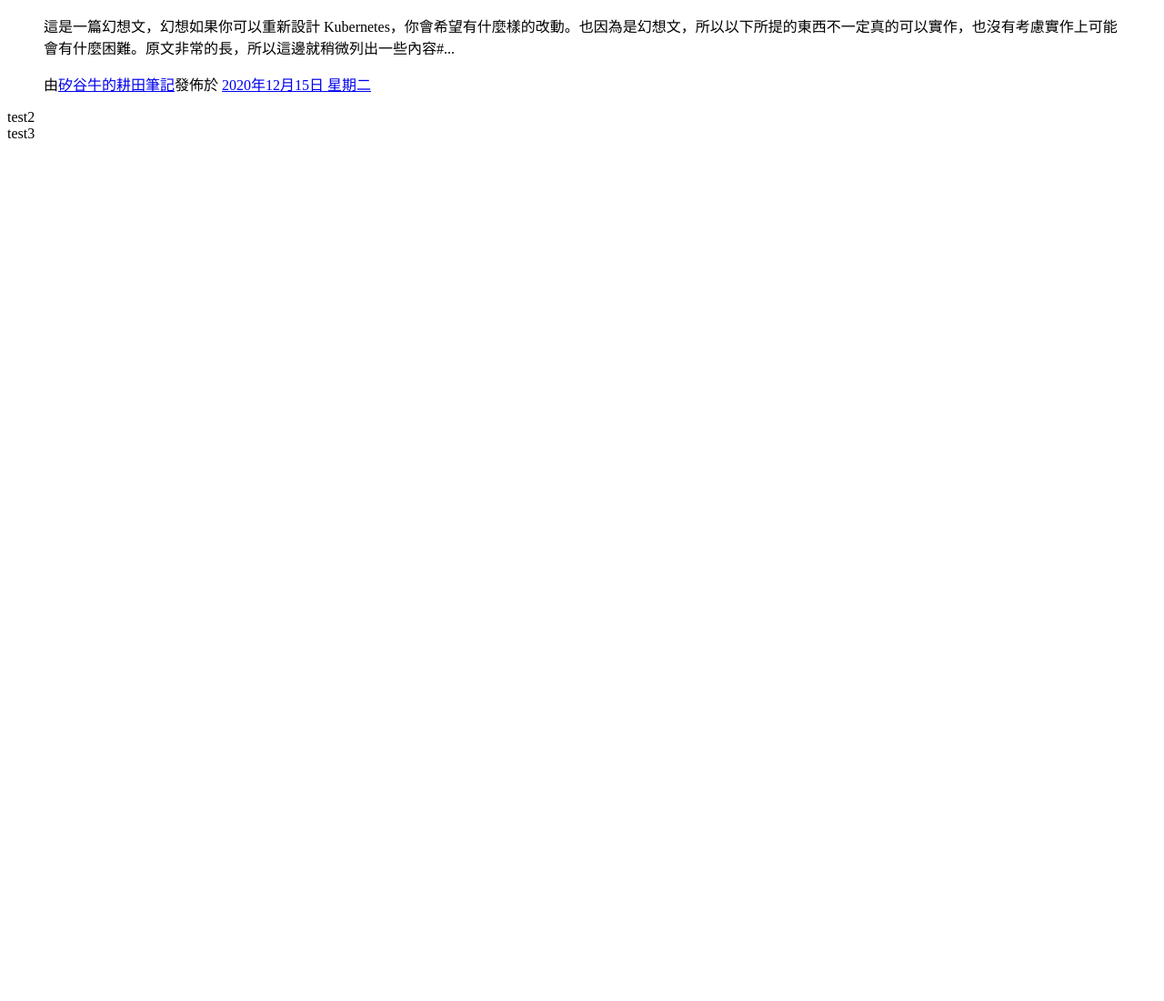
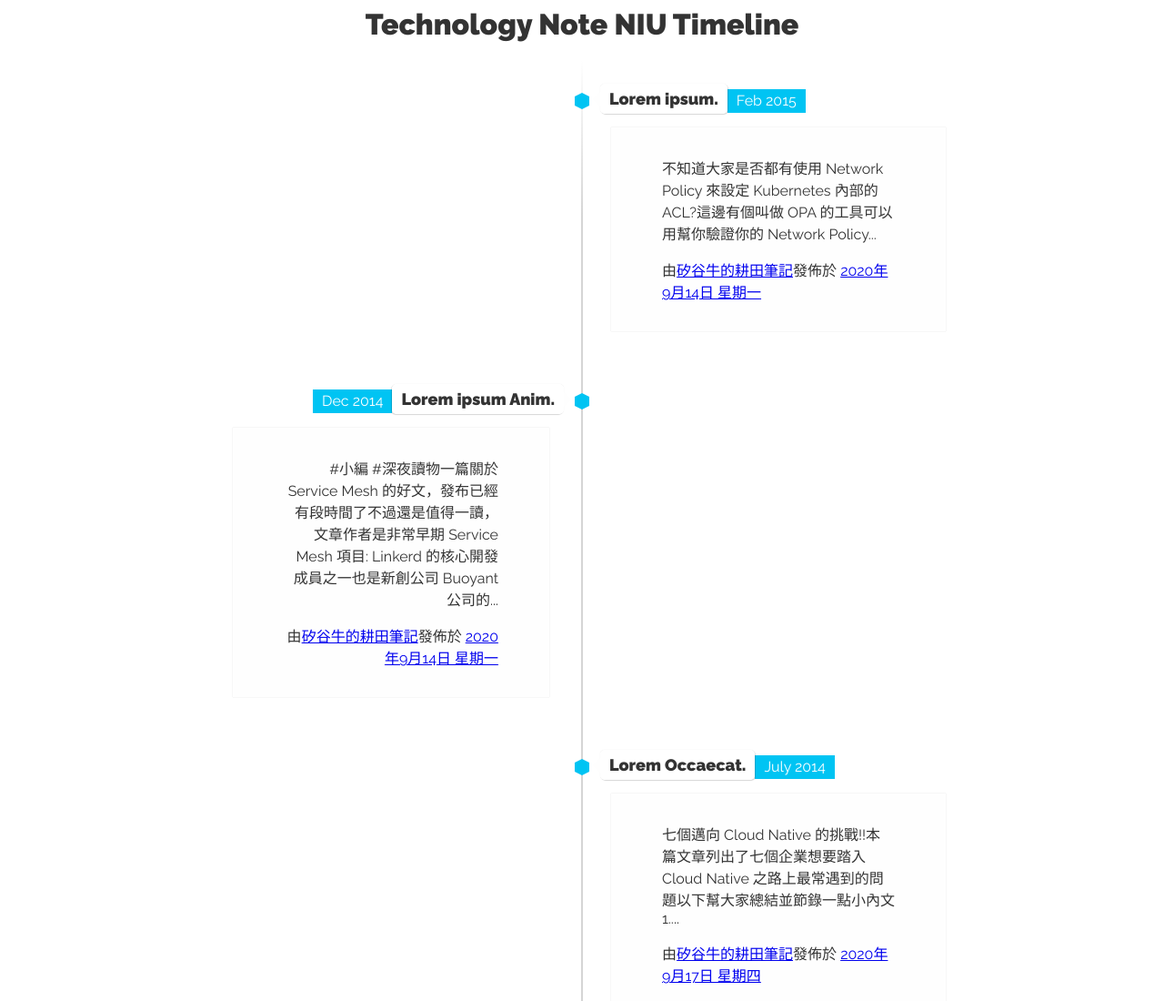
Before and after one commit to technologynoteniu/timeline, a plain HTML site: page index.html in a window 1280 px wide. Shown: the top 1100 px of the page at 91% size. Before the commit the page ends 800 px from the top, so only its background shows below. Drawn offline with Linux system fonts and the light colour scheme.

Commit message:
update index and css

```diff
--- a/index.html
+++ b/index.html
@@ -8,19 +8,88 @@
     <!-- load custom font -->
     <link rel="stylesheet" href="https://fonts.googleapis.com/css?family=Lato:300,900">
     <link href='https://fonts.googleapis.com/css?family=Josefin+Sans:300,900' rel='stylesheet' type='text/css'>
+    <link rel="stylesheet" type="text/css" href="style.css">
     <!-- load icon font -->
     <link rel="stylesheet" href="https://maxcdn.bootstrapcdn.com/font-awesome/4.7.0/css/font-awesome.min.css">
-    <script src="https://unpkg.com/infinite-scroll@3/dist/infinite-scroll.pkgd.min.js"></script>
+    <script async defer crossorigin="anonymous" src="https://connect.facebook.net/en_US/sdk.js#xfbml=1&version=v9.0&appId=1390511594581802" nonce="obQ1utDP"></script>
     <div id="fb-root"></div>
-    <script async defer crossorigin="anonymous" src="https://connect.facebook.net/zh_TW/sdk.js#xfbml=1&version=v9.0&appId=1390511594581802" nonce="scYbTJIc"></script>
 </head>
-    <body>
-        <div class="container">
-          <article class="post">
-              <div class="fb-post" data-href="https://www.facebook.com/technologynoteniu/posts/184646260036181" data-width="500" data-show-text="true"><blockquote cite="https://www.facebook.com/technologynoteniu/posts/184646260036181" class="fb-xfbml-parse-ignore"><p>這是一篇幻想文，幻想如果你可以重新設計 Kubernetes，你會希望有什麼樣的改動。也因為是幻想文，所以以下所提的東西不一定真的可以實作，也沒有考慮實作上可能會有什麼困難。原文非常的長，所以這邊就稍微列出一些內容#...</p>由<a href="https://www.facebook.com/technologynoteniu/">矽谷牛的耕田筆記</a>發佈於&nbsp;<a href="https://www.facebook.com/technologynoteniu/posts/184646260036181">2020年12月15日 星期二</a></blockquote></div>
-          </article>
-          <article class="post">test2</article>
-          <article class="post">test3</article>
-        </div>
-    </body>
+
+<header>
+    <h1>Technology Note NIU Timeline</h1>
+</header>
+
+<ul class="timeline">
+  <!-- Item 1 -->
+  <li>
+    <div class="direction-r">
+      <div class="flag-wrapper">
+        <span class="hexa"></span>
+        <span class="flag">Lorem ipsum.</span>
+        <span class="time-wrapper"><span class="time">Feb 2015</span></span>
+      </div>
+      <div class="desc"><div class="fb-post" data-href="https://www.facebook.com/technologynoteniu/posts/120445456456262" data-width="400" data-show-text="true"><blockquote cite="https://www.facebook.com/technologynoteniu/posts/120445456456262" class="fb-xfbml-parse-ignore"><p>不知道大家是否都有使用 Network Policy 來設定 Kubernetes 內部的 ACL?這邊有個叫做 OPA 的工具可以用幫你驗證你的 Network Policy...</p>由<a href="https://www.facebook.com/technologynoteniu/">矽谷牛的耕田筆記</a>發佈於&nbsp;<a href="https://www.facebook.com/technologynoteniu/posts/120445456456262">2020年9月14日 星期一</a></blockquote></div></div></div>
+  </li>
+
+  <!-- Item 2 -->
+  <li>
+    <div class="direction-l">
+      <div class="flag-wrapper">
+        <span class="hexa"></span>
+        <span class="flag">Lorem ipsum Anim.</span>
+        <span class="time-wrapper"><span class="time">Dec 2014</span></span>
+      </div>
+      <div class="desc"><div class="fb-post" data-href="https://www.facebook.com/technologynoteniu/posts/120528776447930" data-width="400" data-show-text="true"><blockquote cite="https://www.facebook.com/technologynoteniu/posts/120528776447930" class="fb-xfbml-parse-ignore"><p>#小編 #深夜讀物一篇關於 Service Mesh 的好文，發布已經有段時間了不過還是值得一讀， 文章作者是非常早期 Service Mesh 項目: Linkerd 的核心開發成員之一也是新創公司 Buoyant 公司的...</p>由<a href="https://www.facebook.com/technologynoteniu/">矽谷牛的耕田筆記</a>發佈於&nbsp;<a href="https://www.facebook.com/technologynoteniu/posts/120528776447930">2020年9月14日 星期一</a></blockquote></div></div></div>
+  </li>
+
+  <!-- Item 3 -->
+  <li>
+    <div class="direction-r">
+      <div class="flag-wrapper">
+        <span class="hexa"></span>
+        <span class="flag">Lorem Occaecat.</span>
+        <span class="time-wrapper"><span class="time">July 2014</span></span>
+      </div>
+      <div class="desc"><div class="fb-post" data-href="https://www.facebook.com/technologynoteniu/posts/125741595926648" data-width="400" data-show-text="true"><blockquote cite="https://www.facebook.com/technologynoteniu/posts/125741595926648" class="fb-xfbml-parse-ignore"><p>七個邁向 Cloud Native 的挑戰!!本篇文章列出了七個企業想要踏入 Cloud Native 之路上最常遇到的問題以下幫大家總結並節錄一點小內文1....</p>由<a href="https://www.facebook.com/technologynoteniu/">矽谷牛的耕田筆記</a>發佈於&nbsp;<a href="https://www.facebook.com/technologynoteniu/posts/125741595926648">2020年9月17日 星期四</a></blockquote></div></div>
+    </div>
+  </li>
+
+  <!-- Item 4 -->
+  <li>
+    <div class="direction-l">
+      <div class="flag-wrapper">
+        <span class="hexa"></span>
+        <span class="flag">Lorem Occaecat.</span>
+        <span class="time-wrapper"><span class="time">July 2014</span></span>
+      </div>
+      <div class="desc"><div class="fb-post" data-href="https://www.facebook.com/technologynoteniu/posts/125741595926648" data-width="400" data-show-text="true"><blockquote cite="https://www.facebook.com/technologynoteniu/posts/125741595926648" class="fb-xfbml-parse-ignore"><p>七個邁向 Cloud Native 的挑戰!!本篇文章列出了七個企業想要踏入 Cloud Native 之路上最常遇到的問題以下幫大家總結並節錄一點小內文1....</p>由<a href="https://www.facebook.com/technologynoteniu/">矽谷牛的耕田筆記</a>發佈於&nbsp;<a href="https://www.facebook.com/technologynoteniu/posts/125741595926648">2020年9月17日 星期四</a></blockquote></div></div>
+    </div>
+  </li>
+
+
+  <!-- Item 5 -->
+  <li>
+    <div class="direction-r">
+      <div class="flag-wrapper">
+        <span class="hexa"></span>
+        <span class="flag">Lorem Occaecat.</span>
+        <span class="time-wrapper"><span class="time">July 2014</span></span>
+      </div>
+      <div class="desc"><div class="fb-post" data-href="https://www.facebook.com/technologynoteniu/posts/125741595926648" data-width="400" data-show-text="true"><blockquote cite="https://www.facebook.com/technologynoteniu/posts/125741595926648" class="fb-xfbml-parse-ignore"><p>七個邁向 Cloud Native 的挑戰!!本篇文章列出了七個企業想要踏入 Cloud Native 之路上最常遇到的問題以下幫大家總結並節錄一點小內文1....</p>由<a href="https://www.facebook.com/technologynoteniu/">矽谷牛的耕田筆記</a>發佈於&nbsp;<a href="https://www.facebook.com/technologynoteniu/posts/125741595926648">2020年9月17日 星期四</a></blockquote></div></div>
+    </div>
+  </li>
+
+  <!-- Item 6 -->
+  <li>
+    <div class="direction-l">
+      <div class="flag-wrapper">
+        <span class="hexa"></span>
+        <span class="flag">Lorem Occaecat.</span>
+        <span class="time-wrapper"><span class="time">July 2014</span></span>
+      </div>
+      <div class="desc"><div class="fb-post" data-href="https://www.facebook.com/technologynoteniu/posts/125741595926648" data-width="400" data-show-text="true"><blockquote cite="https://www.facebook.com/technologynoteniu/posts/125741595926648" class="fb-xfbml-parse-ignore"><p>七個邁向 Cloud Native 的挑戰!!本篇文章列出了七個企業想要踏入 Cloud Native 之路上最常遇到的問題以下幫大家總結並節錄一點小內文1....</p>由<a href="https://www.facebook.com/technologynoteniu/">矽谷牛的耕田筆記</a>發佈於&nbsp;<a href="https://www.facebook.com/technologynoteniu/posts/125741595926648">2020年9月17日 星期四</a></blockquote></div></div>
+    </div>
+  </li>
+
+</ul>
 </html>
--- /dev/null
+++ b/style.css
@@ -0,0 +1,318 @@
+@import url(https://fonts.googleapis.com/css?family=Raleway:400,900);
+
+body{
+  font-family: 'Raleway', sans-serif;
+  color: #333;
+}
+
+header h1{
+  text-align: center;
+  font-weight: bold;
+  margin-top: 0;
+}
+
+ header p{
+   text-align: center;
+   margin-bottom: 0;
+ }
+
+.hexa{
+  border: 0px;
+  float: left;
+  text-align: center;
+  height: 35px;
+  width: 60px;
+  font-size: 22px;
+  background: #f0f0f0;
+  color: #3c3c3c;
+  position: relative;
+  margin-top: 15px;
+}
+
+.hexa:before{
+  content: "";
+  position: absolute;
+  left: 0;
+  width: 0;
+  height: 0;
+  border-bottom: 15px solid #f0f0f0;
+  border-left: 30px solid transparent;
+  border-right: 30px solid transparent;
+  top: -15px;
+}
+
+.hexa:after{
+  content: "";
+  position: absolute;
+  left: 0;
+  width: 0;
+  height: 0;
+  border-left: 30px solid transparent;
+  border-right: 30px solid transparent;
+  border-top: 15px solid #f0f0f0;
+  bottom: -15px;
+}
+
+.timeline {
+  position: relative;
+  padding: 0;
+  width: 100%;
+  margin-top: 20px;
+  list-style-type: none;
+}
+
+.timeline:before {
+  position: absolute;
+  left: 50%;
+  top: 0;
+  content: ' ';
+  display: block;
+  width: 2px;
+  height: 100%;
+  margin-left: -1px;
+  background: rgb(213,213,213);
+  background: -moz-linear-gradient(top, rgba(213,213,213,0) 0%, rgb(213,213,213) 8%, rgb(213,213,213) 92%, rgba(213,213,213,0) 100%);
+  background: -webkit-gradient(linear, left top, left bottom, color-stop(0%,rgba(30,87,153,1)), color-stop(100%,rgba(125,185,232,1)));
+  background: -webkit-linear-gradient(top, rgba(213,213,213,0) 0%, rgb(213,213,213) 8%, rgb(213,213,213) 92%, rgba(213,213,213,0) 100%);
+  background: -o-linear-gradient(top, rgba(213,213,213,0) 0%, rgb(213,213,213) 8%, rgb(213,213,213) 92%, rgba(213,213,213,0) 100%);
+  background: -ms-linear-gradient(top, rgba(213,213,213,0) 0%, rgb(213,213,213) 8%, rgb(213,213,213) 92%, rgba(213,213,213,0) 100%);
+  background: linear-gradient(to bottom, rgba(213,213,213,0) 0%, rgb(213,213,213) 8%, rgb(213,213,213) 92%, rgba(213,213,213,0) 100%);
+  z-index: 5;
+}
+
+.timeline li {
+  padding: 2em 0;
+}
+
+.timeline .hexa{
+  width: 16px;
+  height: 10px;
+  position: absolute;
+  background: #00c4f3;
+  z-index: 5;
+  left: 0;
+  right: 0;
+  margin-left:auto;
+  margin-right:auto;
+  top: -30px;
+  margin-top: 0;
+}
+
+.timeline .hexa:before {
+  border-bottom: 4px solid #00c4f3;
+  border-left-width: 8px;
+  border-right-width: 8px;
+  top: -4px;
+}
+
+.timeline .hexa:after {
+  border-left-width: 8px;
+  border-right-width: 8px;
+  border-top: 4px solid #00c4f3;
+  bottom: -4px;
+}
+
+.direction-l,
+.direction-r {
+  float: none;
+  width: 100%;
+  text-align: center;
+}
+
+.flag-wrapper {
+  text-align: center;
+  position: relative;
+}
+
+.flag {
+  position: relative;
+  display: inline;
+  background: rgb(255,255,255);
+  font-weight: 600;
+  z-index: 15;
+  padding: 6px 10px;
+  text-align: left;
+  border-radius: 5px;
+}
+
+.direction-l .flag:after,
+.direction-r .flag:after {
+  content: "";
+  position: absolute;
+  left: 50%;
+  top: -15px;
+  height: 0;
+  width: 0;
+  margin-left: -8px;
+  border: solid transparent;
+  border-bottom-color: rgb(255,255,255);
+  border-width: 8px;
+  pointer-events: none;
+}
+
+.direction-l .flag {
+  -webkit-box-shadow: -1px 1px 1px rgba(0,0,0,0.15), 0 0 1px rgba(0,0,0,0.15);
+  -moz-box-shadow: -1px 1px 1px rgba(0,0,0,0.15), 0 0 1px rgba(0,0,0,0.15);
+  box-shadow: -1px 1px 1px rgba(0,0,0,0.15), 0 0 1px rgba(0,0,0,0.15);
+}
+
+.direction-r .flag {
+  -webkit-box-shadow: 1px 1px 1px rgba(0,0,0,0.15), 0 0 1px rgba(0,0,0,0.15);
+  -moz-box-shadow: 1px 1px 1px rgba(0,0,0,0.15), 0 0 1px rgba(0,0,0,0.15);
+  box-shadow: 1px 1px 1px rgba(0,0,0,0.15), 0 0 1px rgba(0,0,0,0.15);
+}
+
+.time-wrapper {
+  display: block;
+  position: relative;
+  margin: 4px 0 0 0;
+  z-index: 14;
+  line-height: 1em;
+  vertical-align: middle;
+  color: #fff;
+}
+
+.direction-l .time-wrapper {
+  float: none;
+}
+
+.direction-r .time-wrapper {
+  float: none;
+}
+
+.time {
+  background: #00c4f3;
+  display: inline-block;
+  padding: 8px;
+}
+
+.desc {
+  position: relative;
+  margin: 1em 0 0 0;
+  padding: 1em;
+  background: rgb(254,254,254);
+  -webkit-box-shadow: 0 0 1px rgba(0,0,0,0.20);
+  -moz-box-shadow: 0 0 1px rgba(0,0,0,0.20);
+  box-shadow: 0 0 1px rgba(0,0,0,0.20);
+  z-index: 15;
+}
+
+.direction-l .desc,
+.direction-r .desc {
+  position: relative;
+  margin: 1em 1em 0 1em;
+  padding: 1em;
+  z-index: 15;
+}
+
+@media(min-width: 768px){
+  .timeline {
+    width: 660px;
+    margin: 0 auto;
+    margin-top: 20px;
+  }
+
+  .timeline li:after {
+    content: "";
+    display: block;
+    height: 0;
+    clear: both;
+    visibility: hidden;
+  }
+
+  .timeline .hexa {
+    left: -28px;
+    right: auto;
+    top: 8px;
+  }
+
+  .timeline .direction-l .hexa {
+    left: auto;
+    right: -28px;
+  }
+
+  .direction-l {
+    position: relative;
+    width: 310px;
+    float: left;
+    text-align: right;
+  }
+
+  .direction-r {
+    position: relative;
+    width: 310px;
+    float: right;
+    text-align: left;
+  }
+
+  .flag-wrapper {
+    display: inline-block;
+  }
+
+  .flag {
+    font-size: 18px;
+  }
+
+  .direction-l .flag:after {
+    left: auto;
+    right: -16px;
+    top: 50%;
+    margin-top: -8px;
+    border: solid transparent;
+    border-left-color: rgb(254,254,254);
+    border-width: 8px;
+  }
+
+  .direction-r .flag:after {
+    top: 50%;
+    margin-top: -8px;
+    border: solid transparent;
+    border-right-color: rgb(254,254,254);
+    border-width: 8px;
+    left: -8px;
+  }
+
+  .time-wrapper {
+    display: inline;
+    vertical-align: middle;
+    margin: 0;
+  }
+
+  .direction-l .time-wrapper {
+    float: left;
+  }
+
+  .direction-r .time-wrapper {
+    float: right;
+  }
+
+  .time {
+    padding: 5px 10px;
+  }
+
+  .direction-r .desc {
+    margin: 1em 0 0 0.75em;
+  }
+}
+
+@media(min-width: 992px){
+  .timeline {
+    width: 800px;
+    margin: 0 auto;
+    margin-top: 20px;
+  }
+
+  .direction-l {
+    position: relative;
+    width: 380px;
+    float: left;
+    text-align: right;
+  }
+
+  .direction-r {
+    position: relative;
+    width: 380px;
+    float: right;
+    text-align: left;
+  }
+}
```
